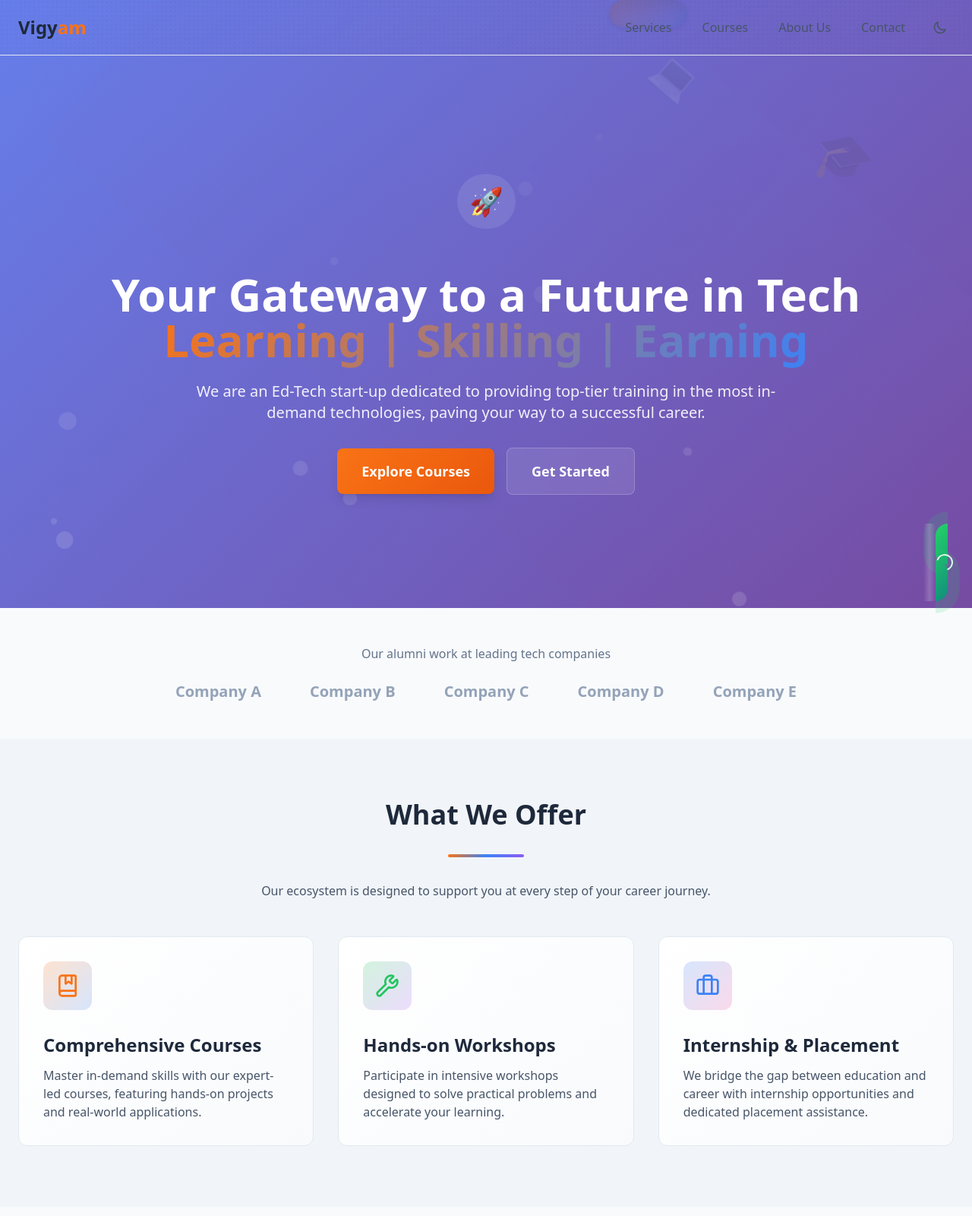
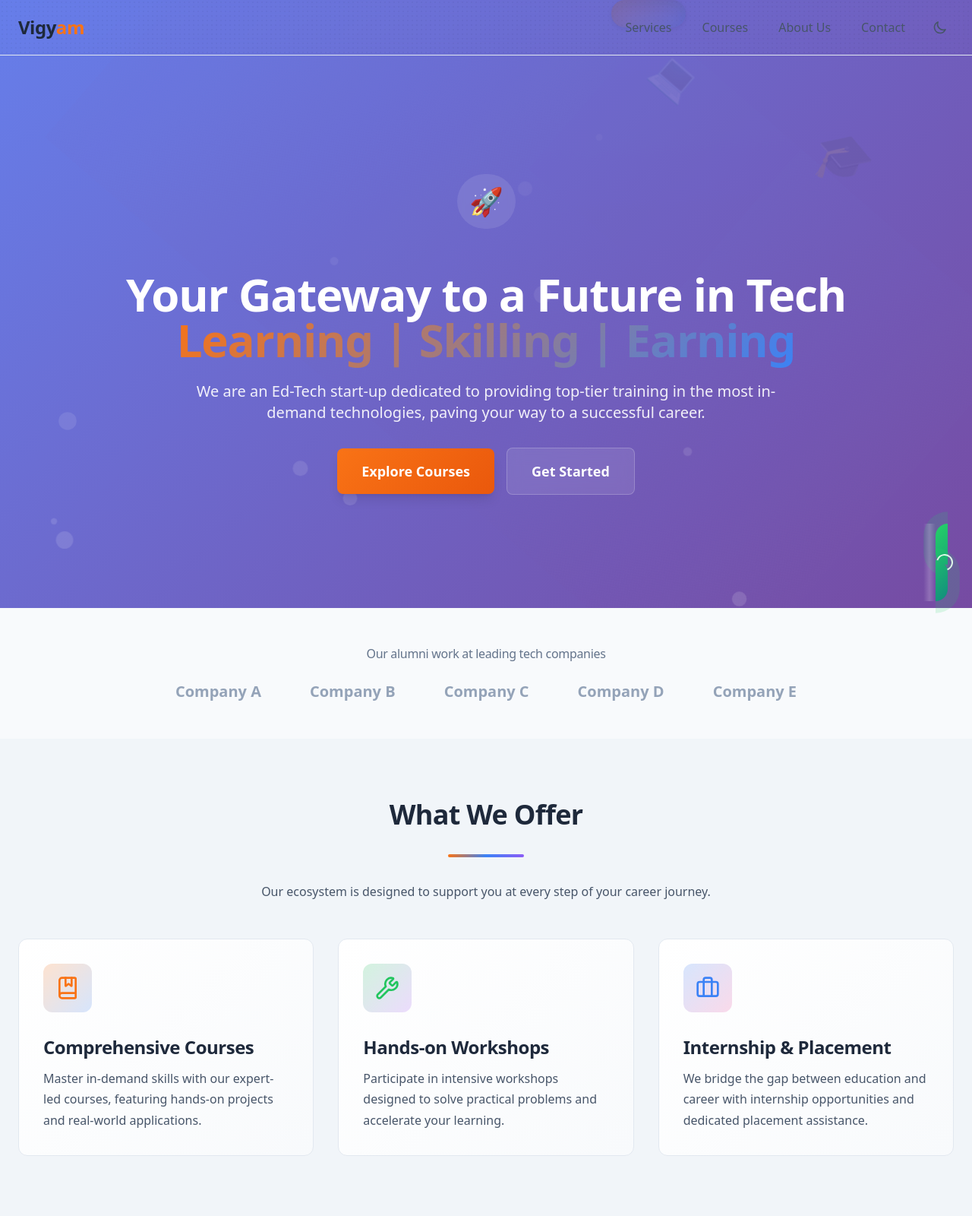
Before and after one commit to Taparup/vigyam-website, a plain HTML site: page index.html in a window 1280 px wide. Shown: the top 1600 px of the page at 76% size. Drawn offline with nearby package versions, Linux system fonts and the light colour scheme.

Commit message:
chore(nav+type): refine nav selector positioning; improve professional typography

```diff
--- a/script.js
+++ b/script.js
@@ -213,25 +213,28 @@ function initNavIndicator() {
     function setSelectorToLink(link) {
         const linkRect = link.getBoundingClientRect();
         const navRect = nav.getBoundingClientRect();
-        const left = linkRect.left - navRect.left - 8; // padding compensation
-        const width = linkRect.width + 16; // pill padding
+        const pillPaddingX = 12; // horizontal padding around the link
+        const pillHeight = selector.offsetHeight || 36;
+        const left = linkRect.left - navRect.left - pillPaddingX / 2;
+        const width = linkRect.width + pillPaddingX;
+        const top = (linkRect.top - navRect.top) + (linkRect.height - pillHeight) / 2;
         selector.style.left = left + 'px';
         selector.style.width = width + 'px';
+        selector.style.top = top + 'px';
         selector.style.display = 'block';
-        // vertically center
-        const top = (navRect.height / 2) - (selector.offsetHeight / 2);
-        selector.style.top = top + 'px';
     }
 
     // Initialize to first link
     function initPosition() {
-        const active = links[0];
+        const active = links.find(l => l.classList.contains('active')) || links[0];
         if (active) setSelectorToLink(active);
     }
 
     // Click handling
     links.forEach(link => {
         link.addEventListener('click', () => {
+            links.forEach(l => l.classList.remove('active'));
+            link.classList.add('active');
             setTimeout(() => setSelectorToLink(link), 50);
         });
     });
@@ -248,7 +251,11 @@ function initNavIndicator() {
         if (visible) {
             const id = '#' + visible.target.id;
             const activeLink = links.find(l => l.getAttribute('href') === id);
-            if (activeLink) setSelectorToLink(activeLink);
+            if (activeLink) {
+                links.forEach(l => l.classList.remove('active'));
+                activeLink.classList.add('active');
+                setSelectorToLink(activeLink);
+            }
         }
     }, { root: null, rootMargin: '-45% 0px -50% 0px', threshold: [0, 0.25, 0.5, 0.75, 1] });
 
@@ -256,7 +263,11 @@ function initNavIndicator() {
 
     // On load and resize
     initPosition();
-    window.addEventListener('resize', initPosition);
+    let resizeTimeout;
+    window.addEventListener('resize', () => {
+        clearTimeout(resizeTimeout);
+        resizeTimeout = setTimeout(initPosition, 100);
+    });
 }
 
 // Sticky header shadow for smoothness on scroll
--- a/styles.css
+++ b/styles.css
@@ -13,7 +13,7 @@
   --accent-purple: #8b5cf6;
   --accent-green: #10b981;
   --accent-pink: #ec4899;
-}
+t}
 
 /* Enhanced Hero section gradients */
 .hero-gradient-light {
@@ -659,3 +659,21 @@ textarea:focus {
 .dark .header-stuck {
   box-shadow: 0 8px 30px rgba(0,0,0,0.35);
 }
+
+/* Professional typography tweaks */
+html {
+  -webkit-font-smoothing: antialiased;
+  -moz-osx-font-smoothing: grayscale;
+}
+
+h1, h2, h3, h4, h5, h6 {
+  letter-spacing: -0.02em;
+}
+
+h1 { line-height: 1.1; }
+h2 { line-height: 1.15; }
+h3 { line-height: 1.2; }
+
+p { line-height: 1.7; }
+
+.small-caps { font-variant-caps: all-small-caps; letter-spacing: 0.06em; }
```
